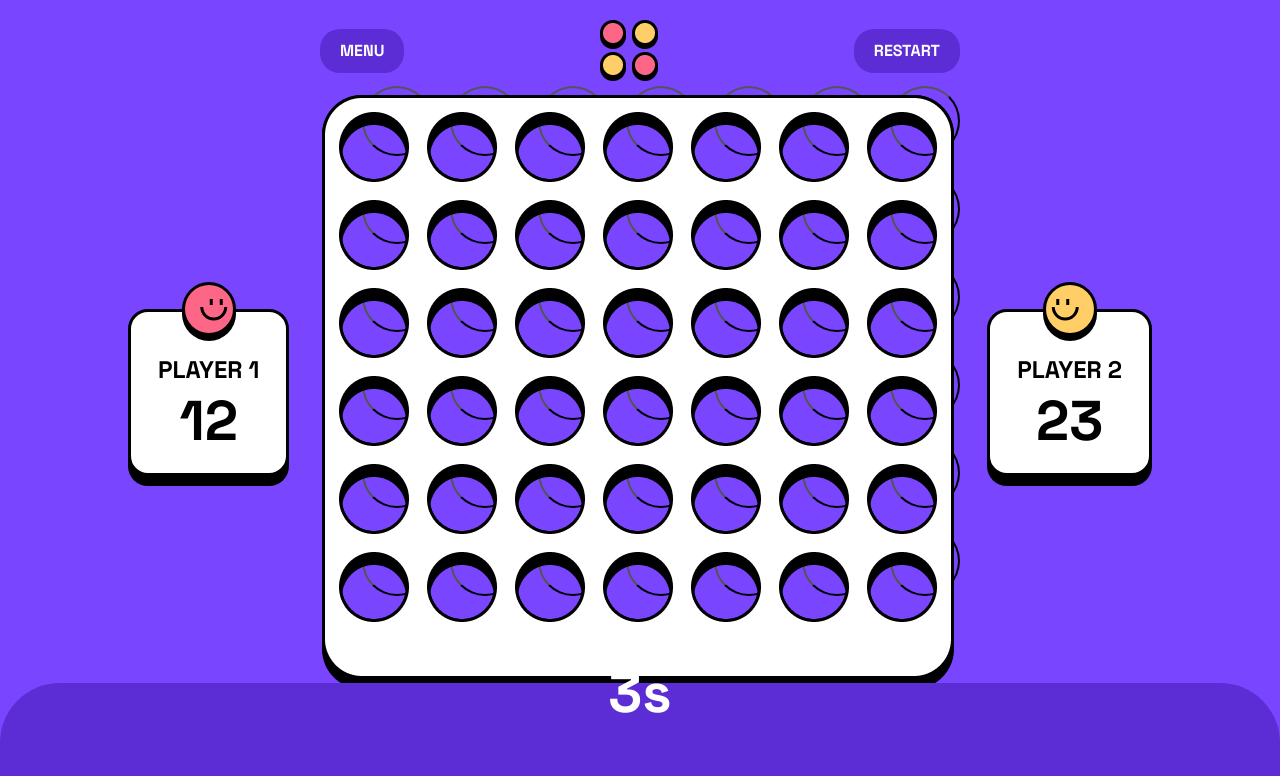
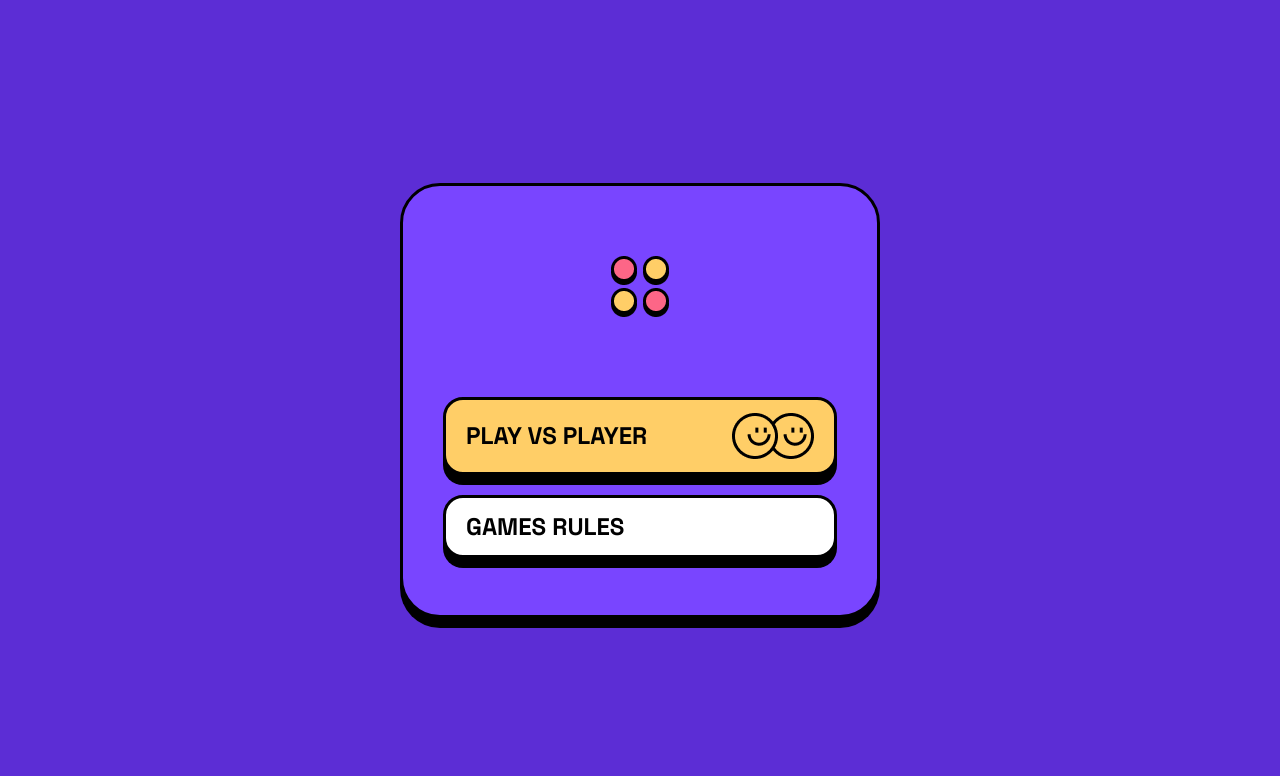
Before and after one commit to mgayvallet/connect-four-games, a plain HTML site: page index.html in a window 1280 px wide. Drawn offline with Linux system fonts and the light colour scheme.

Commit message:
feat(app) finished 18 19

```diff
--- a/css/main.css
+++ b/css/main.css
@@ -9,6 +9,14 @@
 	--white-color: #ffffff;
 
 	--font-family: "Space Grotesk", sans-serif;
+}
+
+.btnJaune{
+    background-color: var(--yellow-color);
+    color: var(--black-color);
+    border-radius: 20px;
+    border: 3px solid #000000;
+    box-shadow: 0px 10px 0px 0px #000000;
 }
 
 .btnBlanc{
@@ -189,6 +197,63 @@ footer {
     justify-content: center;
 }
 
+/* START */
+
+.start{
+    top: 0;
+    left: 0;
+    bottom: 0;
+    right: 0;
+    position: absolute;
+    z-index: 1000;
+    display: flex;
+    flex-direction: column;
+    align-items: center;
+    justify-content: center;
+    background-color: var(--dark-purple-color);
+}
+
+.divS{
+    display: flex;
+    flex-direction: column;
+    width: 480px;
+    height: 435px;
+    background-color: var(--purple-color);
+    border-radius: 40px;
+    border: 3px solid #000000;
+    box-shadow: 0px 10px 0px 0px #000000;
+    align-items: center;
+    padding: 70px 40px;
+    gap: 80px;
+}
+
+.divBtn{
+    display: flex;
+    flex-direction: column;
+    gap: 20px;
+    width: 100%;
+}
+
+.btnPlay{
+    display: flex;
+    flex-direction: row;
+    align-items: center;
+    justify-content: space-between;
+    padding: 13px 20px;
+}
+
+.imgPlay{
+    width: 82px;
+    height: 46px;
+}
+
+.btnGames{
+    display: flex;
+    flex-direction: row;
+    align-items: center;
+    padding: 13px 20px;
+}
+
 /* PAUSE */
 
 /* .secPause{
--- a/index.html
+++ b/index.html
@@ -17,18 +17,17 @@
         </nav>
     </header>
     <main>
-        <!-- PAUSE -->
+        <section class="start">
+            <div class="divS">
+                <img src="asset/Logo.png" alt="logo">
+                <div class="divBtn">
+                    <button class="btnJaune btnPlay heading-m">PLAY VS PLAYER <img src="asset/player-vs-player.png" alt="iconPlayer" class="imgPlay"></button>
+                    <button class="btnBlanc btnGames heading-m">GAMES RULES</button>
+                </div>
+            </div>
 
-        <!-- <section>
-            <section class="secPause">
-                <div class="secPs">
-                    <h2 class="h2P heading-l">PAUSE</h2>
-                    <button class="btnBlanc btnP heading-m">CONTINUE GAME</button>
-                    <button class="btnBlanc btnP heading-m">RESTART</button>
-                    <button class="btnRose btnP  heading-m">QUIT GAME</button>
-                </div>
-            </section>
-        </section> -->
+        </section>
+
         <section class="sectionMain">
             <div class="divSectionMain">
                 <div class="playerIcon">
@@ -112,6 +111,19 @@
             </div>
         </section>
 
+        <!-- PAUSE -->
+
+        <!-- <section>
+            <section class="secPause">
+                <div class="secPs">
+                    <h2 class="h2P heading-l">PAUSE</h2>
+                    <button class="btnBlanc btnP heading-m">CONTINUE GAME</button>
+                    <button class="btnBlanc btnP heading-m">RESTART</button>
+                    <button class="btnRose btnP  heading-m">QUIT GAME</button>
+                </div>
+            </section>
+        </section> -->
+
         <!-- RULES -->
 
         <!-- <section class="secRules">
```
Also changed, not shown: asset/player-vs-player.png (added).
